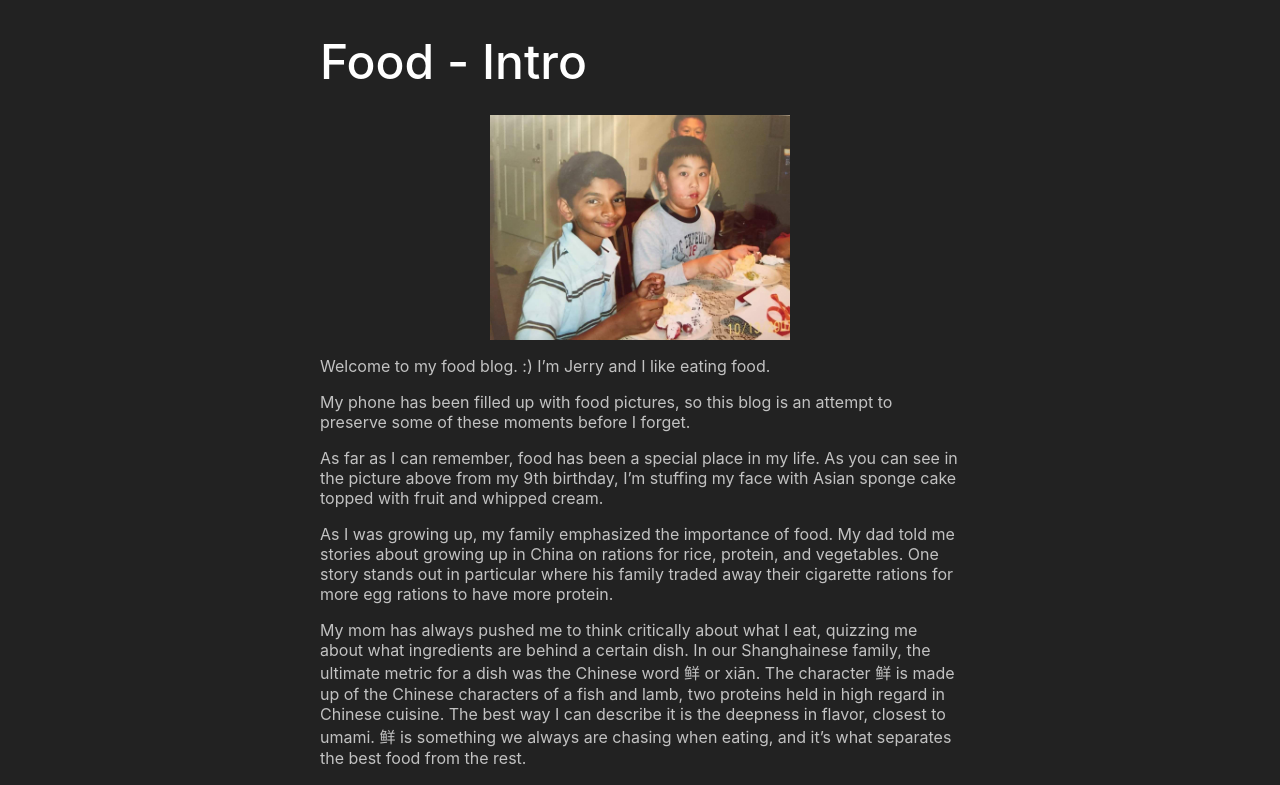
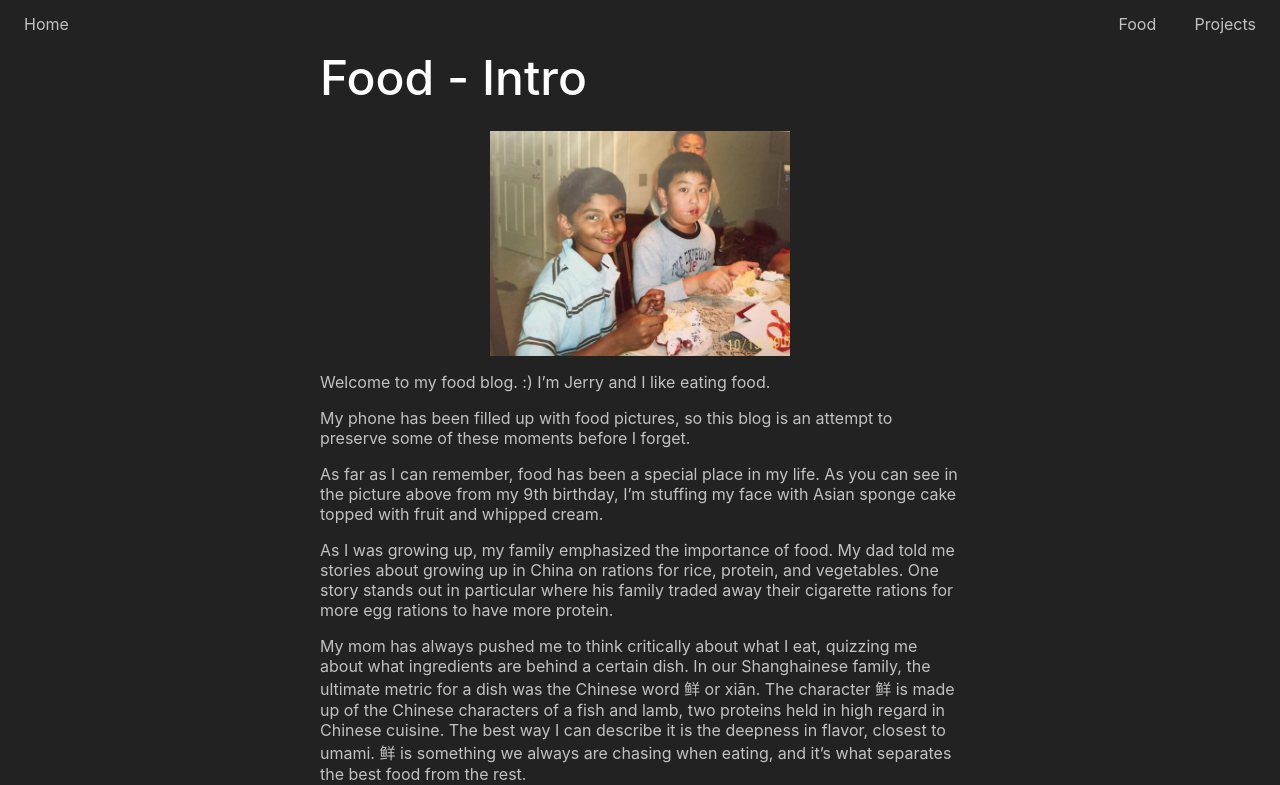
Before and after one commit to jyu/jyu.github.io, a React (Create React App) app: page /intro in a window 1280 px wide. Shown: the top 785 px of the page. Built offline with nearby package versions, Linux system fonts and the light colour scheme.

Commit message:
Add navbar

```diff
--- /dev/null
+++ b/src/components/NavBar/index.jsx
@@ -0,0 +1,36 @@
+import React from "react";
+import { Link } from "react-router-dom";
+
+import AppBar from "@material-ui/core/AppBar";
+import Toolbar from "@material-ui/core/Toolbar";
+
+import { withStyles } from "@material-ui/core/styles";
+import styles from "./styles";
+
+function NavBar(props) {
+  const { classes } = props;
+  const isMobile = window.innerWidth <= 800;
+  return (
+    <div className={classes.component}>
+      <div className={!isMobile ? classes.container : classes.containerMobile}>
+        <AppBar position="static" className={classes.appbar}>
+          <Toolbar className={classes.toolbar} variant="dense">
+            <Link to="/" class="text-link">
+              <div className={classes.leftSegment}>Home</div>
+            </Link>
+            <div className={classes.leftAppbar}>
+              <Link to="/food" class="text-link">
+                <div className={classes.segment}>Food</div>
+              </Link>
+              <Link to="/projects" class="text-link">
+                <div className={classes.segment}>Projects</div>
+              </Link>
+            </div>
+          </Toolbar>
+        </AppBar>
+      </div>
+    </div>
+  );
+}
+
+export default withStyles(styles)(NavBar);
--- /dev/null
+++ b/src/components/NavBar/styles.js
@@ -0,0 +1,24 @@
+const styles = (theme) => ({
+  appbar: {
+    backgroundColor: "#222",
+  },
+  toolbar: {
+    display: "flex",
+  },
+  leftAppbar: {
+    textAlign: "right",
+    flexGrow: "1",
+  },
+  leftSegment: {
+    color: "#c2c2c2",
+    display: "inline",
+  },
+  segment: {
+    color: "#c2c2c2",
+    marginLeft: "3vw",
+    display: "inline",
+    height: "100%",
+  },
+});
+
+export default styles;
--- a/src/routes/Food/index.jsx
+++ b/src/routes/Food/index.jsx
@@ -10,6 +10,7 @@ import styles from "./styles";
 import { DataGrid } from "@material-ui/data-grid";
 import Pagination from "@material-ui/lab/Pagination";
 import PaginationItem from "@material-ui/lab/PaginationItem";
+import NavBar from "../../components/NavBar";
 
 import restaurants from "../../data/restaurants";
 
@@ -71,6 +72,8 @@ function Food(props) {
   const rows = values(restaurants);
   return (
     <ThemeProvider theme={theme}>
+      <div>
+        <NavBar />
         <div className={classes.component}>
           <div
             className={!isMobile ? classes.container : classes.containerMobile}
@@ -102,6 +105,7 @@ function Food(props) {
             />
           </div>
         </div>
+      </div>
     </ThemeProvider>
   );
 }
--- a/src/routes/Food/styles.js
+++ b/src/routes/Food/styles.js
@@ -4,7 +4,7 @@ const styles = (theme) => ({
     minHeight: "100vh",
   },
   container: {
-    padding: "2em 8em",
+    padding: "0em 8em 1em 8em",
     width: 850,
     marginLeft: "auto",
     marginRight: "auto",
--- a/src/routes/Intro/index.jsx
+++ b/src/routes/Intro/index.jsx
@@ -1,4 +1,6 @@
 import React, { useState } from "react";
+import NavBar from "../../components/NavBar";
+import { Link } from "react-router-dom";
 
 import { withStyles } from "@material-ui/core/styles";
 import styles from "./styles";
@@ -9,8 +11,12 @@ function Food(props) {
   const { classes } = props;
   const isMobile = window.innerWidth <= 800;
   return (
+    <div>
+      <NavBar />
       <div className={classes.component}>
-      <div className={!isMobile ? classes.container : classes.containerMobile}>
+        <div
+          className={!isMobile ? classes.container : classes.containerMobile}
+        >
           <h1 className={classes.h1}>Food - Intro</h1>
           <img
             src={Cake}
@@ -26,42 +32,45 @@ function Food(props) {
           </p>
 
           <p className={classes.p}>
-          As far as I can remember, food has been a special place in my life. As
-          you can see in the picture above from my 9th birthday, I’m stuffing my
-          face with Asian sponge cake topped with fruit and whipped cream.
+            As far as I can remember, food has been a special place in my life.
+            As you can see in the picture above from my 9th birthday, I’m
+            stuffing my face with Asian sponge cake topped with fruit and
+            whipped cream.
           </p>
           <p className={classes.p}>
             As I was growing up, my family emphasized the importance of food. My
             dad told me stories about growing up in China on rations for rice,
-          protein, and vegetables. One story stands out in particular where his
-          family traded away their cigarette rations for more egg rations to
-          have more protein.
+            protein, and vegetables. One story stands out in particular where
+            his family traded away their cigarette rations for more egg rations
+            to have more protein.
           </p>
           <p className={classes.p}>
             My mom has always pushed me to think critically about what I eat,
             quizzing me about what ingredients are behind a certain dish. In our
             Shanghainese family, the ultimate metric for a dish was the Chinese
-          word 鲜 or xiān. The character 鲜 is made up of the Chinese characters
-          of a fish and lamb, two proteins held in high regard in Chinese
-          cuisine. The best way I can describe it is the deepness in flavor,
-          closest to umami. 鲜 is something we always are chasing when eating,
-          and it’s what separates the best food from the rest.
+            word 鲜 or xiān. The character 鲜 is made up of the Chinese
+            characters of a fish and lamb, two proteins held in high regard in
+            Chinese cuisine. The best way I can describe it is the deepness in
+            flavor, closest to umami. 鲜 is something we always are chasing when
+            eating, and it’s what separates the best food from the rest.
           </p>
           <p className={classes.p}>
             I really enjoy traveling and learning about new and different food
             cultures. I realized recipes we cook today are built on thousands of
-          years of collective human food knowledge. I see documenting delicious
-          meals as a way to share its cultures to a tiny corner of the internet
-          and as a small way to give back to the cultures behind them.
+            years of collective human food knowledge. I see documenting
+            delicious meals as a way to share its cultures to a tiny corner of
+            the internet and as a small way to give back to the cultures behind
+            them.
           </p>
           <p className={classes.p}>
-          If you made it this far, thanks a lot for reading my ramblings. I hope
-          you try out some of the food featured in this blog. They are made by
-          passionate people who pour their hearts into their food.
+            If you made it this far, thanks a lot for reading my ramblings. I
+            hope you try out some of the food featured in this blog. They are
+            made by passionate people who pour their hearts into their food.
           </p>
-        <a className={classes.a} href="/food">
+          <Link className={classes.a} to="/food">
             Back to the blog
-        </a>
+          </Link>
+        </div>
       </div>
     </div>
   );
--- a/src/routes/Intro/styles.js
+++ b/src/routes/Intro/styles.js
@@ -4,7 +4,7 @@ const styles = (theme) => ({
     minHeight: "100vh",
   },
   container: {
-    padding: "2em 8em",
+    padding: "0em 8em 2em 8em",
     width: "50%",
     marginLeft: "auto",
     marginRight: "auto",
--- a/src/routes/Projects/index.jsx
+++ b/src/routes/Projects/index.jsx
@@ -1,4 +1,5 @@
 import React from "react";
+import NavBar from "../../components/NavBar";
 
 import { withStyles } from "@material-ui/core/styles";
 import styles from "./styles";
@@ -17,8 +18,12 @@ function Projects(props) {
   const { classes } = props;
   const isMobile = window.innerWidth <= 800;
   return (
+    <div>
+      <NavBar />
       <div className={classes.component}>
-      <div className={!isMobile ? classes.container : classes.containerMobile}>
+        <div
+          className={!isMobile ? classes.container : classes.containerMobile}
+        >
           <h1 className={classes.h1}>Projects</h1>
           <div className={classes.projects}>
             <a
@@ -57,7 +62,9 @@ function Projects(props) {
             </a>
             <a
               className={`${classes.project} text-link`}
-            href={process.env.PUBLIC_URL + "/multi_card_recognition_report.pdf"}
+              href={
+                process.env.PUBLIC_URL + "/multi_card_recognition_report.pdf"
+              }
               target="_blank"
               rel="noreferrer"
             >
@@ -113,7 +120,11 @@ function Projects(props) {
               target="_blank"
               rel="noreferrer"
             >
-            <img className={classes.projectImage} src={fudmaps} alt="fudmaps" />
+              <img
+                className={classes.projectImage}
+                src={fudmaps}
+                alt="fudmaps"
+              />
               <div className={classes.projectName}>Fudmaps</div>
               <div className={classes.flow}>Video based Yelp</div>
               <div className={classes.flow}>Summer 2018</div>
@@ -151,6 +162,7 @@ function Projects(props) {
           </div>
         </div>
       </div>
+    </div>
   );
 }
 
--- a/src/routes/Projects/styles.js
+++ b/src/routes/Projects/styles.js
@@ -1,9 +1,10 @@
 const styles = (theme) => ({
   component: {
     backgroundColor: "#222",
+    minHeight: "100vh",
   },
   container: {
-    padding: "2em 8em",
+    padding: "0em 8em 2em 8em",
     width: "50%",
     marginLeft: "auto",
     marginRight: "auto",
--- a/src/routes/Restaurant/index.jsx
+++ b/src/routes/Restaurant/index.jsx
@@ -1,13 +1,10 @@
 import React, { useState } from "react";
-import { Link } from "react-router-dom";
-
 import { range } from "lodash";
-import AppBar from "@material-ui/core/AppBar";
-import Toolbar from "@material-ui/core/Toolbar";
 
 import { withStyles } from "@material-ui/core/styles";
 import styles from "./styles";
 import restaurants from "../../data/restaurants";
+import NavBar from "../../components/NavBar";
 
 const requestImageFile = require.context(
   "../../media/restaurants",
@@ -63,22 +60,7 @@ function Restaurant(props) {
 
   return (
     <div>
-      <AppBar position="static" className={classes.appbar}>
-        <Toolbar className={classes.toolbar} variant="dense">
-        <Link to="/" class="text-link">
-          <div className={classes.leftSegment}>Home</div>
-          </Link>
-          <div className={classes.leftAppbar}>
-          <Link to="/food" class="text-link">
-            <div className={classes.segment}>Food</div>
-            </Link>
-            <Link to="/food" class="text-link">
-            <div className={classes.segment}>Projects</div>
-            </Link>
-          </div>
-        </Toolbar>
-      </AppBar>
-
+      <NavBar />
       <div className={classes.component}>
         <div
           className={!isMobile ? classes.container : classes.containerMobile}
--- a/src/routes/Restaurant/styles.js
+++ b/src/routes/Restaurant/styles.js
@@ -61,26 +61,6 @@ const styles = (theme) => ({
     justifyContent: "center",
     marginTop: "2em",
   },
-  appbar: {
-    backgroundColor: "#222",
-  },
-  toolbar: {
-    display: "flex",
-  },
-  leftAppbar: {
-    textAlign: "right",
-    flexGrow: "1",
-  },
-  leftSegment: {
-    color: "#c2c2c2",
-    display: "inline",
-  },
-  segment: {
-    color: "#c2c2c2",
-    marginLeft: "3vw",
-    display: "inline",
-    height: '100%',
-  },
 });
 
 export default styles;
```
Lines whose indentation alone changed are shown as unchanged.
